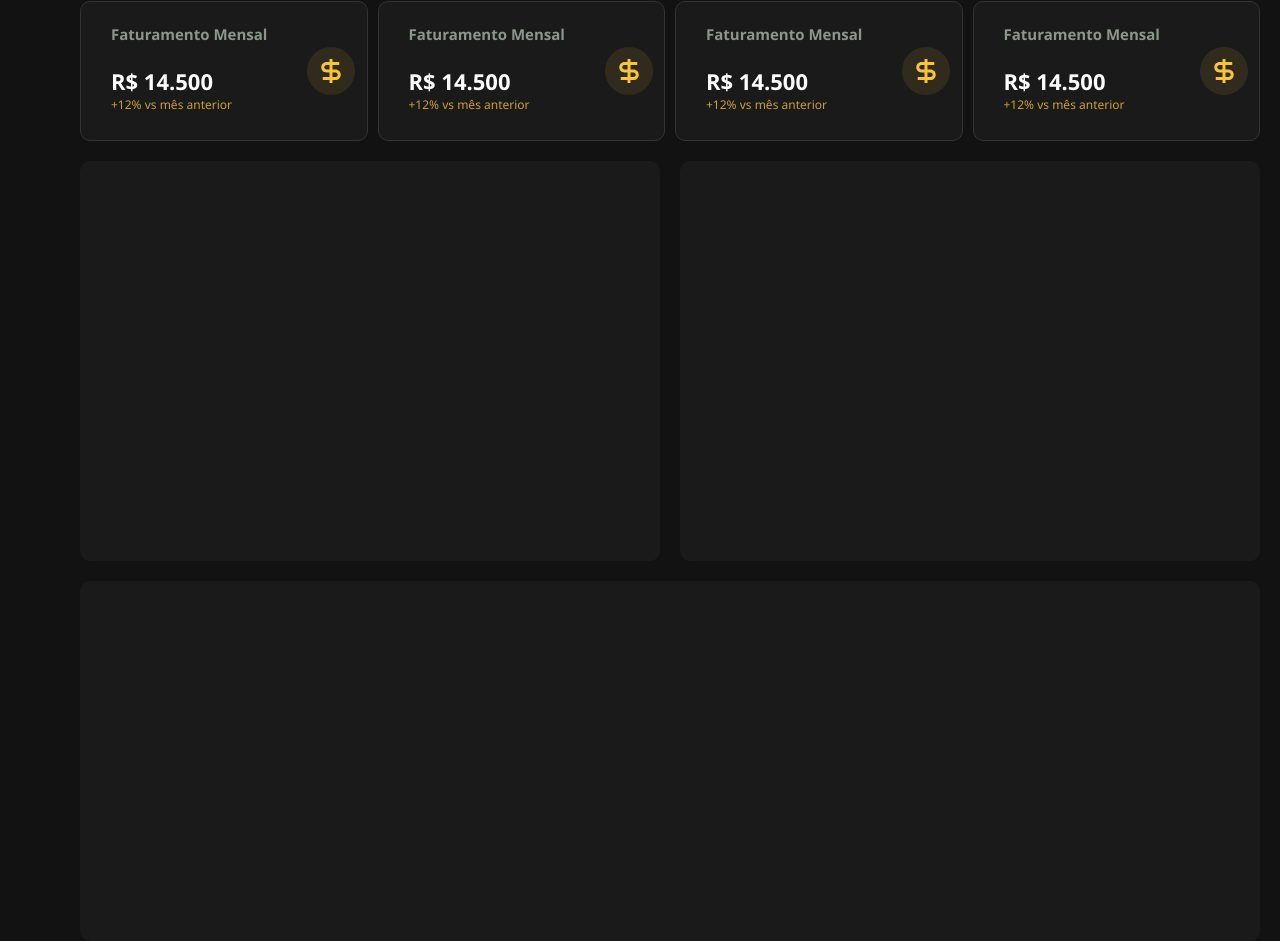
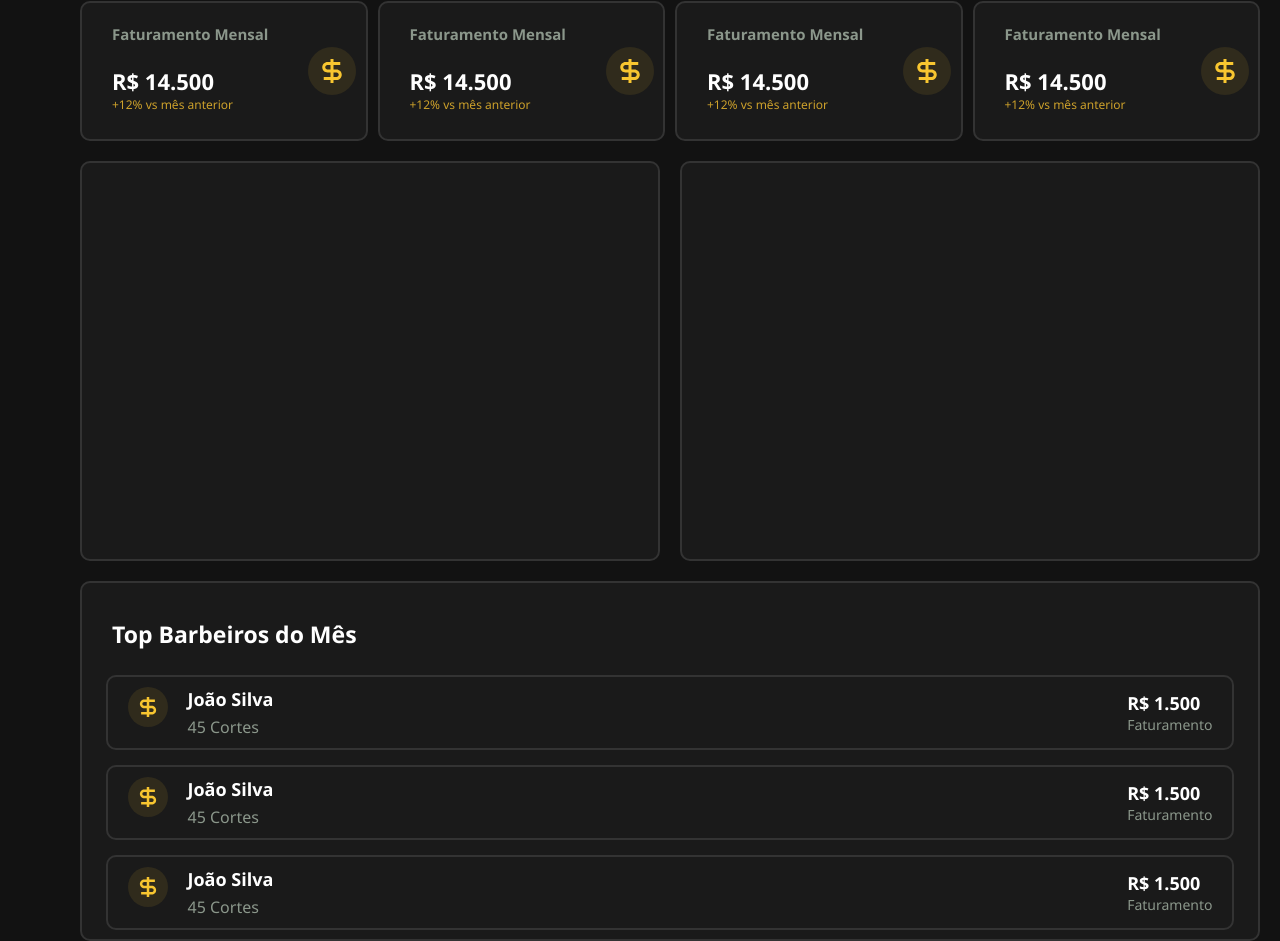
Before and after one commit to Cobarber-PI/proprietario-frontend, a Vue app: page /home in a window 1280 px wide. Shown: the part 179-1120 px from the top of the page. Built offline with nearby package versions, Linux system fonts and the light colour scheme.

Commit message:
feat: visao geral quase feita (so falta os graficos

```diff
--- a/src/components/tabs/TabVisaoGeral.vue
+++ b/src/components/tabs/TabVisaoGeral.vue
@@ -14,7 +14,7 @@
             </div>
         </div>
         <div class="infos-wrapper">
-             <div class="text-info">
+            <div class="text-info">
                 <h3>Faturamento Mensal</h3>
                 <h1>R$ 14.500</h1>
                 <p>+12% vs mês anterior</p>
@@ -24,7 +24,7 @@
             </div>
         </div>
         <div class="infos-wrapper">
-             <div class="text-info">
+            <div class="text-info">
                 <h3>Faturamento Mensal</h3>
                 <h1>R$ 14.500</h1>
                 <p>+12% vs mês anterior</p>
@@ -34,7 +34,7 @@
             </div>
         </div>
         <div class="infos-wrapper">
-             <div class="text-info">
+            <div class="text-info">
                 <h3>Faturamento Mensal</h3>
                 <h1>R$ 14.500</h1>
                 <p>+12% vs mês anterior</p>
@@ -49,7 +49,54 @@
         <div class="grafico"></div>
     </div>
     <div class="barbeiros-mes">
-
+        <h1>Top Barbeiros do Mês</h1>
+        <div class="content">
+            <div class="barbeiros">
+                <div class="parte-esquerda">
+                    <div class="img-esquerda">
+                        <img src="/public/home/cifra.svg" alt="">
+                    </div>
+                    <div class="info-esquerda">
+                        <h1>João Silva</h1>
+                        <p>45 Cortes</p>
+                    </div>
+                </div>
+                <div class="parte-direita">
+                    <h1>R$ 1.500</h1>
+                    <p>Faturamento</p>
+                </div>
+            </div>
+            <div class="barbeiros">
+                <div class="parte-esquerda">
+                    <div class="img-esquerda">
+                        <img src="/public/home/cifra.svg" alt="">
+                    </div>
+                    <div class="info-esquerda">
+                        <h1>João Silva</h1>
+                        <p>45 Cortes</p>
+                    </div>
+                </div>
+                <div class="parte-direita">
+                    <h1>R$ 1.500</h1>
+                    <p>Faturamento</p>
+                </div>
+            </div>
+            <div class="barbeiros">
+                <div class="parte-esquerda">
+                    <div class="img-esquerda">
+                        <img src="/public/home/cifra.svg" alt="">
+                    </div>
+                    <div class="info-esquerda">
+                        <h1>João Silva</h1>
+                        <p>45 Cortes</p>
+                    </div>
+                </div>
+                <div class="parte-direita">
+                    <h1>R$ 1.500</h1>
+                    <p>Faturamento</p>
+                </div>
+            </div>
+        </div>
     </div>
 </template>
 
@@ -72,27 +119,34 @@
     border: 1px solid #333333;
     display: flex;
     align-items: center;
+    border: 2px solid #333333;
+
 }
-.text-info{
+
+.text-info {
     display: flex;
     flex-direction: column;
     margin-left: 30px;
 }
-.text-info  h3 {
+
+.text-info h3 {
     font-size: 15px;
     color: #8B978B;
     margin-bottom: 22px;
     font-weight: 900;
 }
-.text-info h1{
+
+.text-info h1 {
     font-size: 22px;
     color: white;
 }
+
 .text-info p {
     font-size: 12px;
     margin-bottom: 5px;
     color: #CDA12B;
 }
+
 .logo-info {
     width: 3rem;
     height: 3rem;
@@ -103,11 +157,13 @@
     background-color: #302B1C;
     margin-left: 40px;
 }
+
 .logo-info img {
     width: 1.5rem;
     height: 1.5rem;
 }
-.wrapper-grafico{
+
+.wrapper-grafico {
     height: 400px;
     width: 1180px;
     display: flex;
@@ -115,19 +171,96 @@
     margin-top: 20px;
     gap: 20px;
 }
-.grafico{
+
+.grafico {
     background-color: #1A1A1A;
     height: 100%;
     width: 100%;
     border-radius: 10px;
+    border: 2px solid #333333;
+}
 
-}
-.barbeiros-mes{
+.barbeiros-mes {
     background-color: #1A1A1A;
     height: 360px;
     width: 1180px;
     margin: auto;
+    border-radius: 10px;
+    padding-top: 35px;
     margin-top: 20px;
+    border: 2px solid #333333;
+}
+
+.barbeiros-mes>h1 {
+    color: white;
+    margin-left: 30px;
+    font-size: 23px;
+}
+
+.content {
+    display: flex;
+    flex-direction: column;
+    gap: 15px;
+    margin-top: 25px;
+}
+
+.barbeiros {
+    background-color: #1A1A1A;
+    border: 2px solid #333333;
+    height: 75px;
+    width: 96%;
+    margin: auto;
     border-radius: 10px;
+    display: flex;
+    align-items: center;
+    justify-content: space-between;
+}
+
+.parte-esquerda {
+    display: flex;
+}
+
+.img-esquerda {
+    border-radius: 50%;
+    background-color: #302B1C;
+    height: 2.5rem;
+    width: 2.5rem;
+    display: flex;
+    justify-content: center;
+    align-items: center;
+    margin-left: 20px;
+}
+
+.img-esquerda img {
+    width: 1.25rem;
+    height: 1.25rem;
+}
+
+.info-esquerda {
+    margin-left: 20px;
+}
+
+.info-esquerda h1 {
+    color: white;
+    font-size: 18px;
+}
+
+.info-esquerda p {
+    color: #8B978B;
+    margin-top: 5px;
+}
+
+.parte-direita {
+    margin-right: 20px;
+}
+
+.parte-direita h1 {
+    color: white;
+    font-size: 18px;
+}
+
+.parte-direita p {
+    color: #8B978B;
+    font-size: 14px;
 }
 </style>
```
